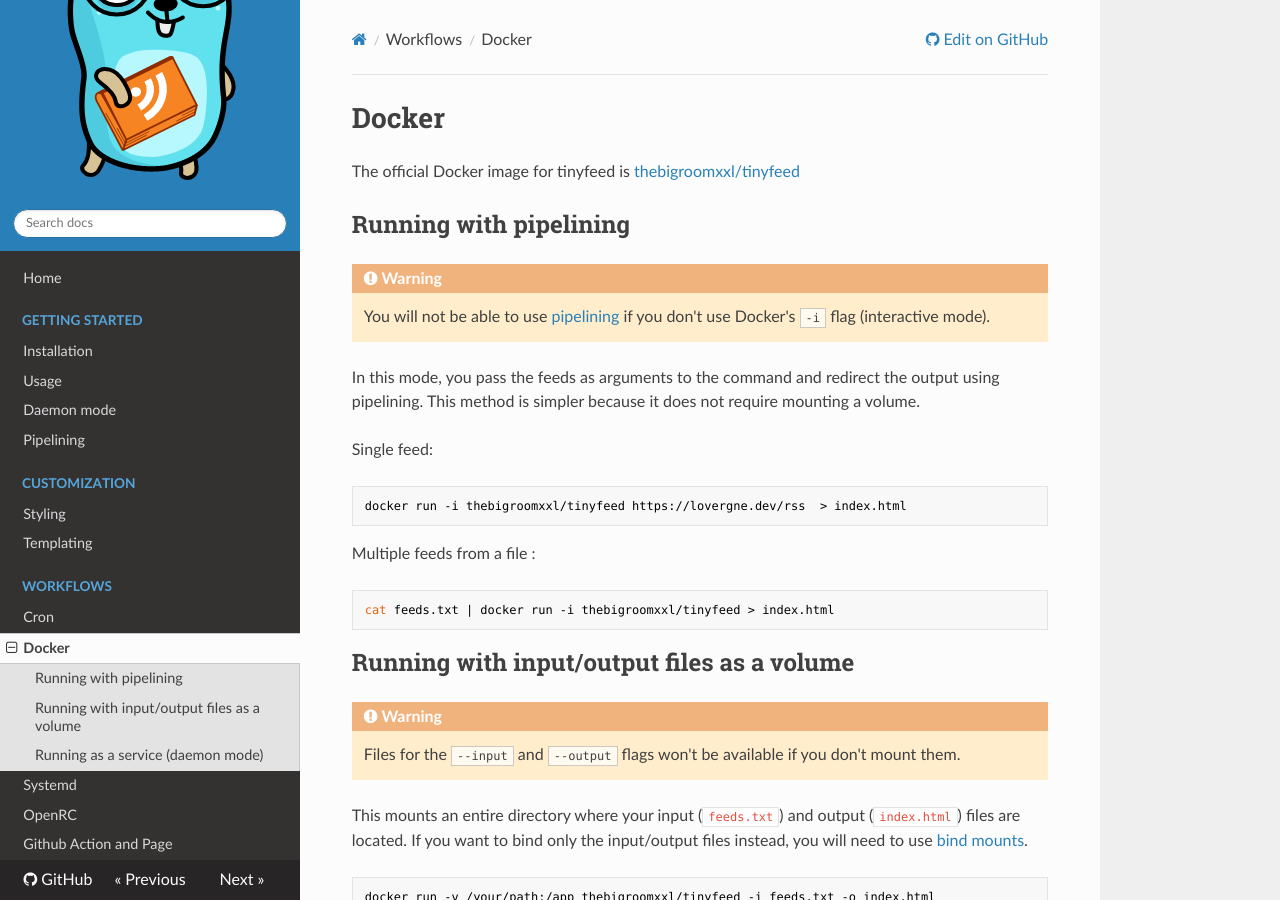
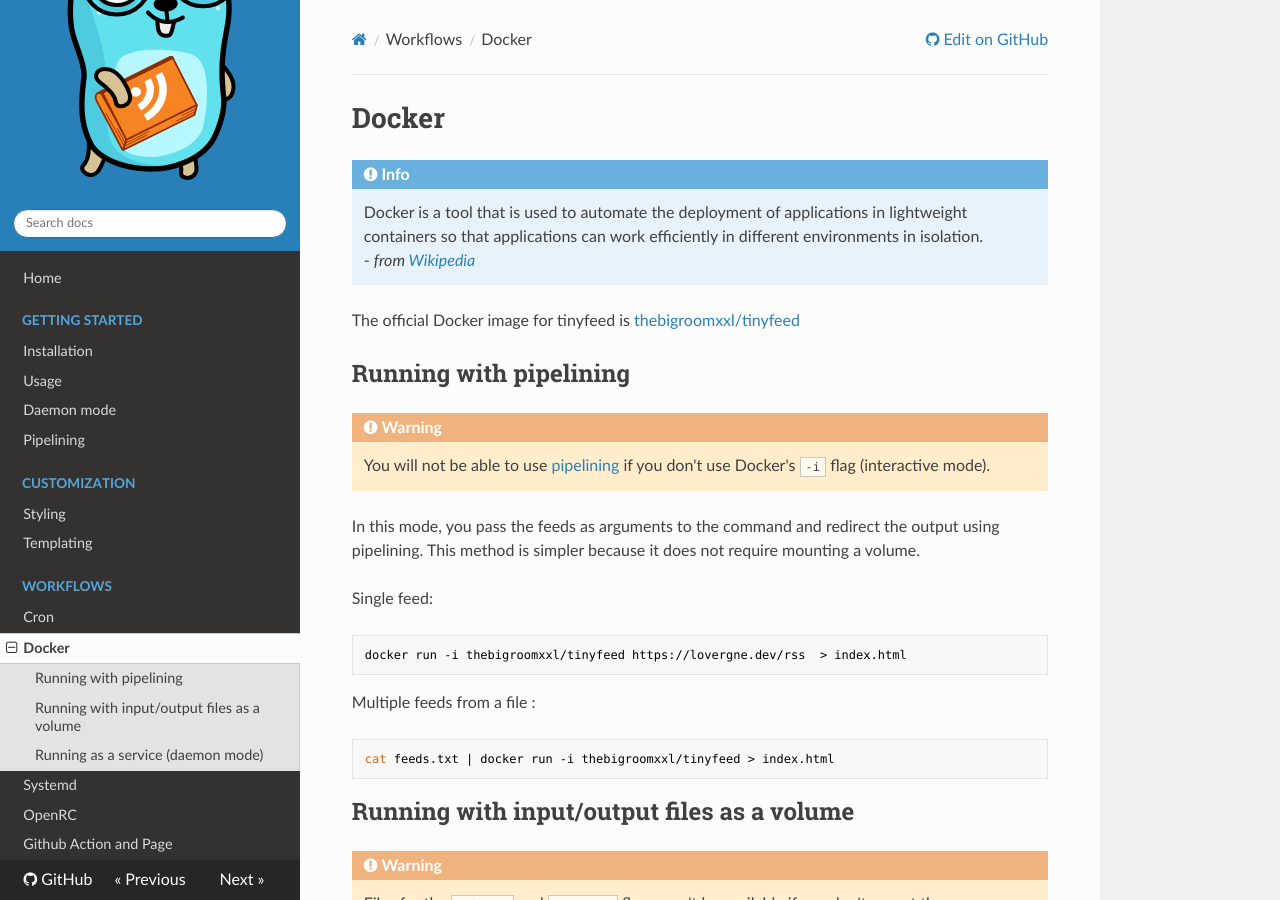
Before and after one commit to TheBigRoomXXL/tinyfeed, an MkDocs documentation site: the page built from docs/docker.md, in a window 1280 px wide and 900 px high. Built offline with MkDocs 1.6.1, drawn with Linux system fonts in a browser that asks for light colours; nearby versions of some CDN libraries.

Commit message:
docs: update info header for docker and openrc

```diff
--- a/docs/docker.md
+++ b/docs/docker.md
@@ -1,4 +1,8 @@
 # Docker
+
+!!! Info
+    Docker is a tool that is used to automate the deployment of applications in lightweight containers so that applications can work efficiently in different environments in isolation.
+    - *from [Wikipedia](https://en.wikipedia.org/wiki/Docker_(software))*
 
 The official Docker image for tinyfeed is [thebigroomxxl/tinyfeed](https://hub.docker.com/r/thebigroomxxl/tinyfeed)
 
```
Also changed, not shown: docs/openrc.md (+1 -1 lines).
